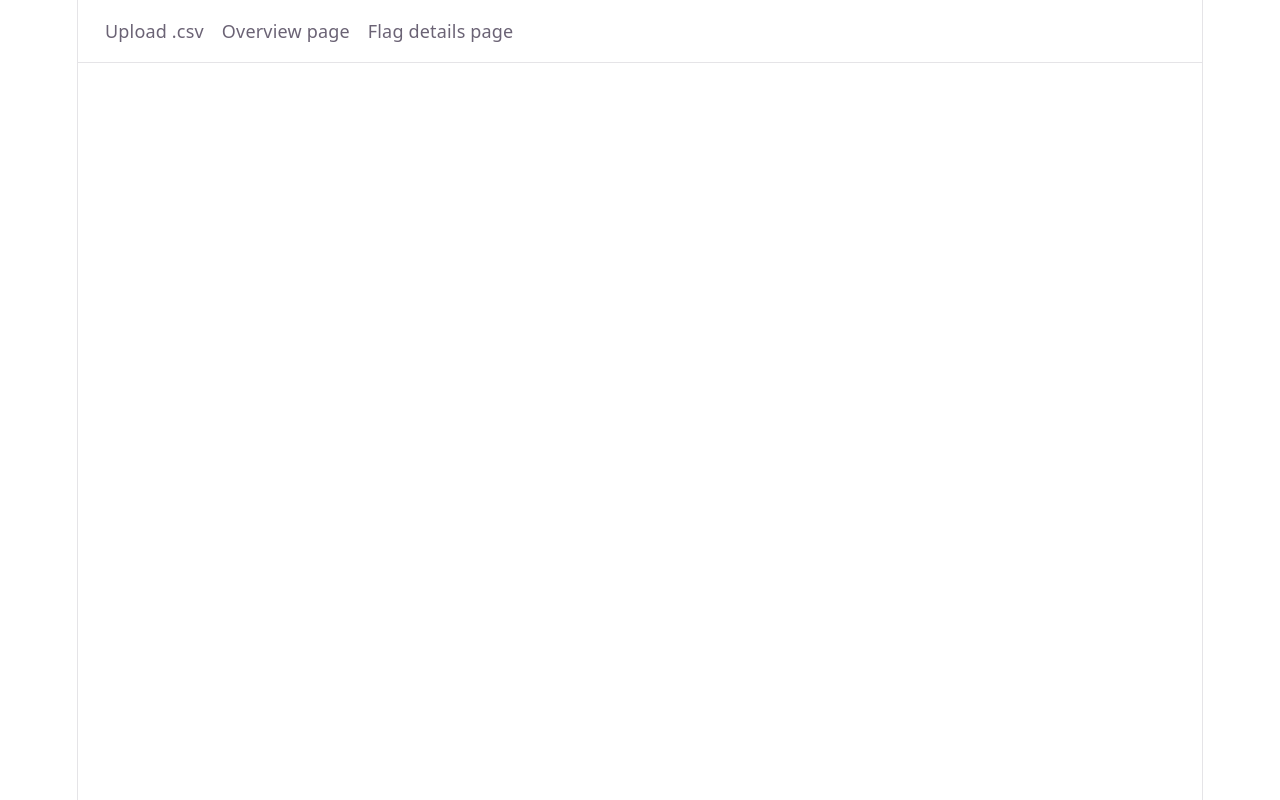
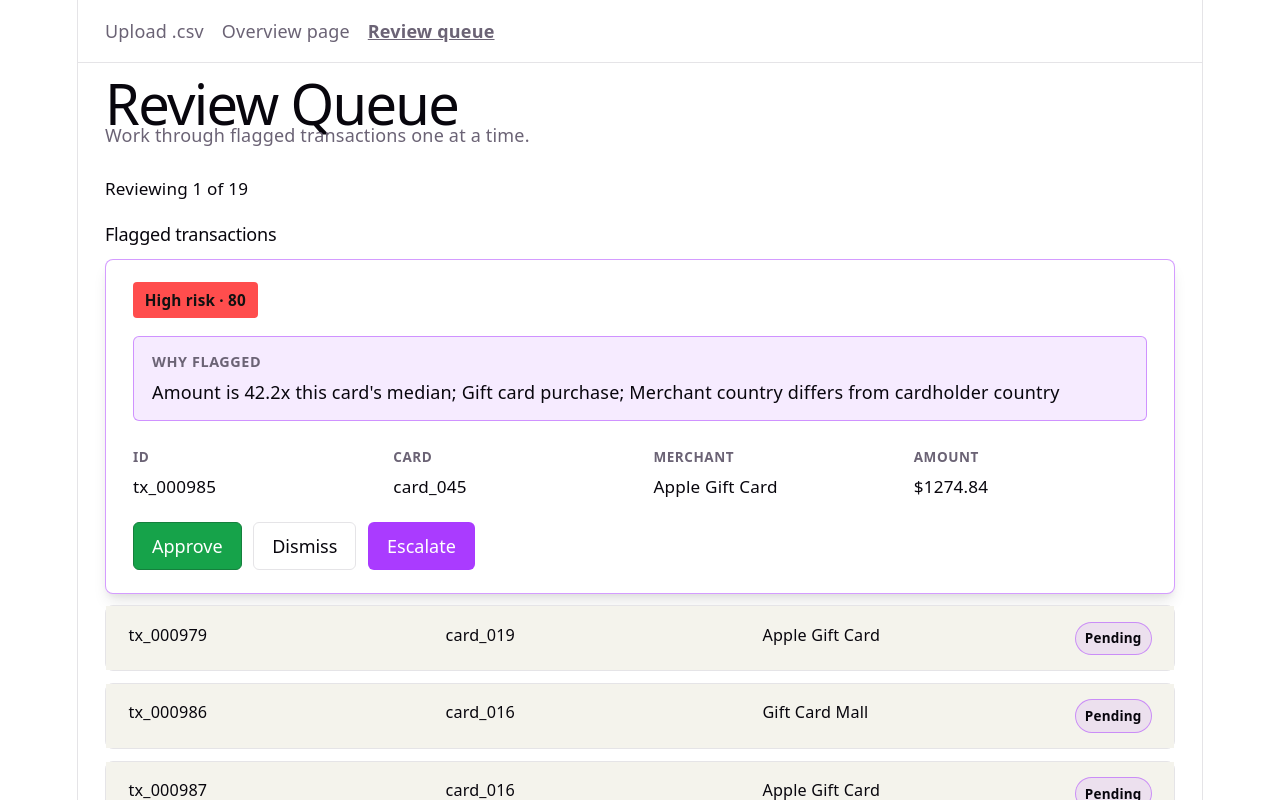
Before and after one commit to tksullivan3-cmd/MPCHackathon2026, a React (Vite) app: page /review-queue in a window 1280 px wide. Shown: the top 800 px of the page. Built offline with nearby package versions, Linux system fonts and the light colour scheme.

Commit message:
change url route name and file name

```diff
--- a/src/App.tsx
+++ b/src/App.tsx
@@ -1,5 +1,5 @@
 import { NavLink, Route, Routes } from 'react-router-dom'
-import FlagDetailsPage from './pages/FlagDetailsPage'
+import ReviewQueuePage from './pages/ReviewQueuePage'
 import OverviewPage from './pages/OverviewPage'
 import UploadCsvPage from './pages/UploadCsvPage'
 import './App.css'
@@ -10,7 +10,7 @@ function App() {
       <nav className="nav">
         <NavLink to="/upload">Upload .csv</NavLink>
         <NavLink to="/overview">Overview page</NavLink>
-        <NavLink to="/flag-details">Flag details page</NavLink>
+        <NavLink to="/review-queue">Review queue</NavLink>
       </nav>
 
       <main className="main">
@@ -18,7 +18,7 @@ function App() {
           <Route path="/" element={<UploadCsvPage />} />
           <Route path="/upload" element={<UploadCsvPage />} />
           <Route path="/overview" element={<OverviewPage />} />
-          <Route path="/flag-details" element={<FlagDetailsPage />} />
+          <Route path="/review-queue" element={<ReviewQueuePage />} />
         </Routes>
       </main>
     </>
--- a/src/pages/FlagDetailsPage.tsx
+++ b/src/pages/ReviewQueuePage.tsx
@@ -1,5 +1,5 @@
 import { useEffect, useMemo, useState } from 'react'
-import './FlagDetailsPage.css'
+import './ReviewQueuePage.css'
 
 type Transaction = {
   transaction_id: string
@@ -107,7 +107,7 @@ function CollapsedEntry({
   )
 }
 
-function FlagDetailsPage() {
+function ReviewQueuePage() {
   const [data, setData] = useState<Transaction[]>([])
   const [loading, setLoading] = useState(true)
   const [error, setError] = useState<string | null>(null)
@@ -308,4 +308,4 @@ function FlagDetailsPage() {
   )
 }
 
-export default FlagDetailsPage
+export default ReviewQueuePage
```
Also changed, not shown: src/pages/ReviewQueuePage.css (renamed from src/pages/FlagDetailsPage.css).
